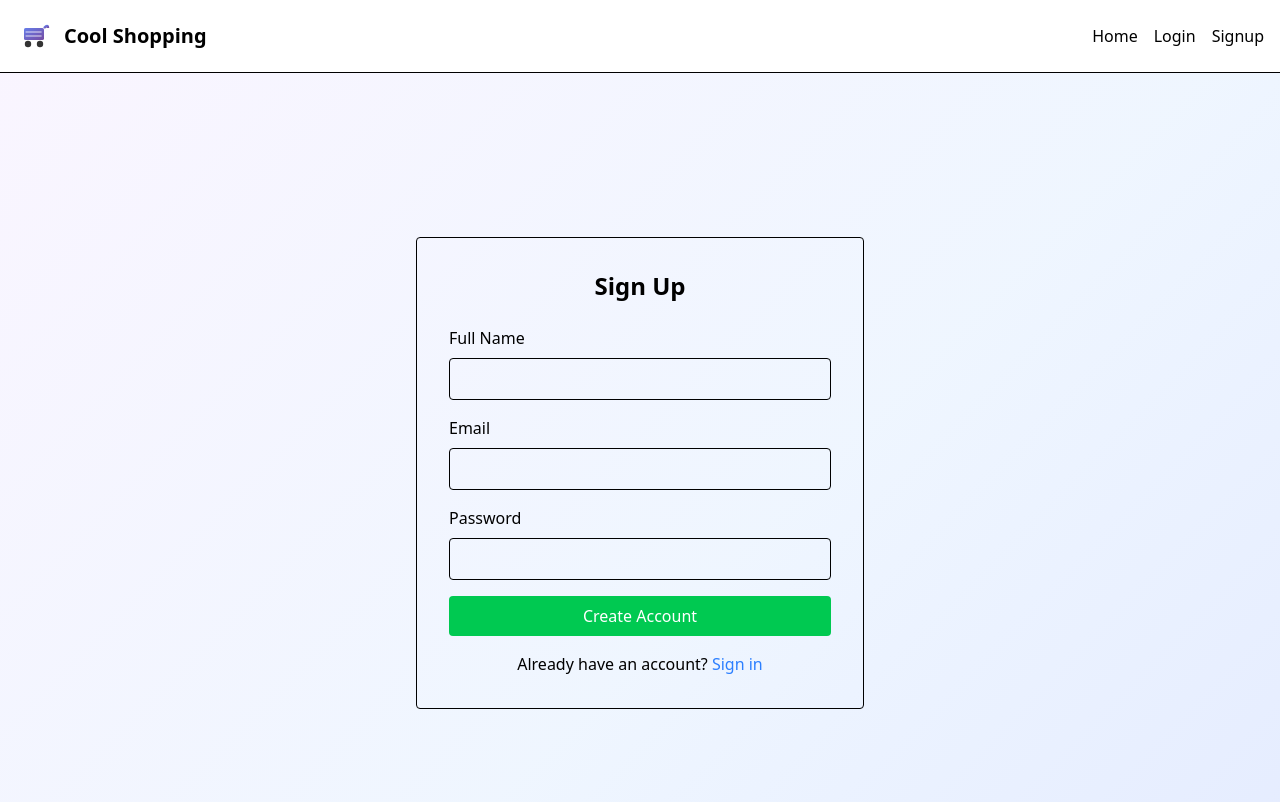
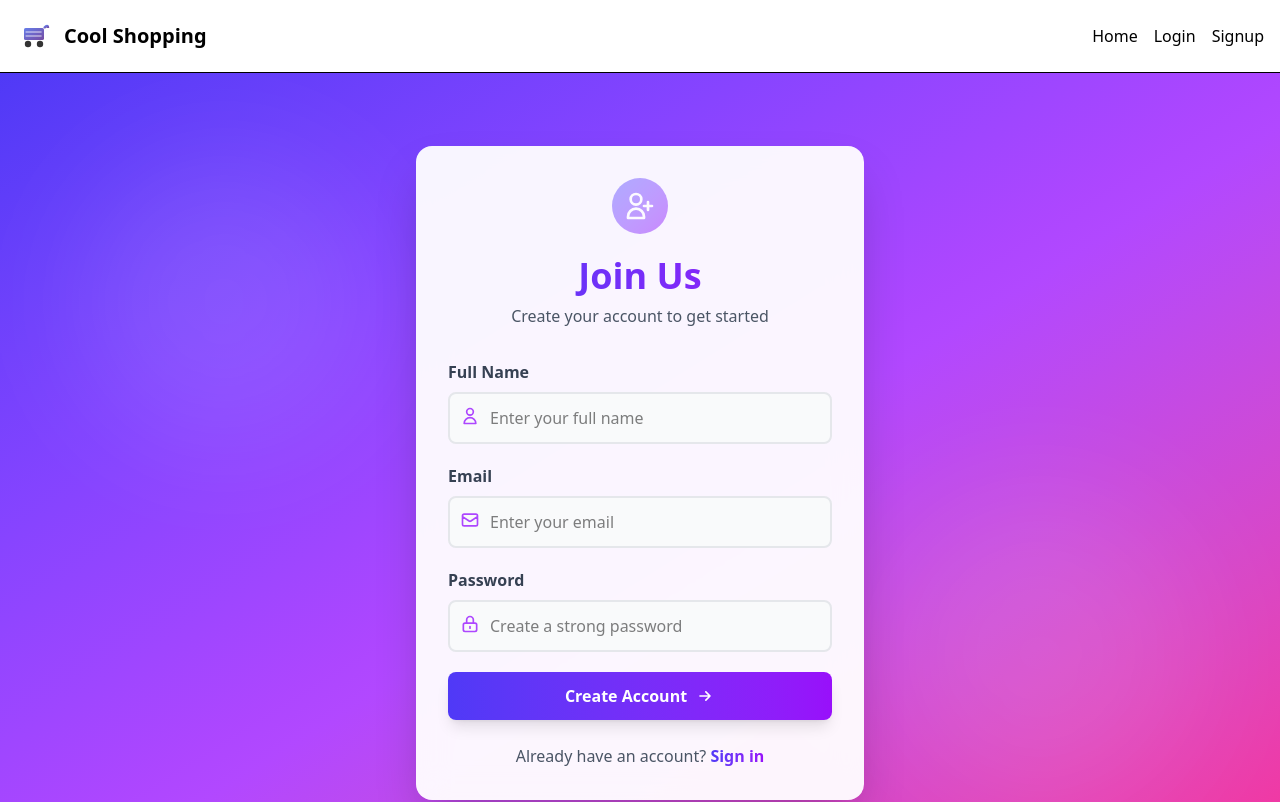
Before and after one commit to msajath/GUI-Project, a Vue app: page /signup in a window 1280 px wide. Shown: the top 802 px of the page. Built offline with nearby package versions, Linux system fonts and the light colour scheme.

Commit message:
add some features to the signup page

```diff
--- a/SignupView.vue
+++ b/SignupView.vue
@@ -1,51 +1,111 @@
 <template>
-  <div class="min-h-screen flex items-center justify-center">
-    <div class="w-full max-w-md p-8 border rounded">
-      <h1 class="text-2xl font-bold mb-6 text-center">Sign Up</h1>
+  <div class="min-h-screen bg-gradient-to-br from-indigo-600 via-purple-500 to-pink-500 flex items-center justify-center p-4 relative overflow-hidden">
+    <!-- Animated background elements -->
+    <div class="absolute top-20 left-20 w-72 h-72 bg-white/10 rounded-full blur-3xl animate-float"></div>
+    <div class="absolute bottom-20 right-20 w-80 h-80 bg-white/10 rounded-full blur-3xl animate-float" style="animation-delay: 2s;"></div>
 
-      <form @submit.prevent="handleSignup" class="space-y-4">
-        <div>
-          <label class="block mb-2">Full Name</label>
+    <div class="w-full max-w-md relative z-10">
+      <div class="bg-white/95 backdrop-blur-lg p-8 rounded-2xl shadow-2xl transform transition-all duration-500 hover:shadow-3xl hover:scale-105">
+        <div class="text-center mb-8">
+          <div class="inline-block p-3 bg-gradient-to-br from-indigo-500 to-purple-600 rounded-full mb-4 animate-pulse">
+            <svg class="w-8 h-8 text-white" fill="none" stroke="currentColor" viewBox="0 0 24 24">
+              <path stroke-linecap="round" stroke-linejoin="round" stroke-width="2" d="M18 9v3m0 0v3m0-3h3m-3 0h-3m-2-5a4 4 0 11-8 0 4 4 0 018 0zM3 20a6 6 0 0112 0v1H3v-1z"></path>
+            </svg>
+          </div>
+          <h1 class="text-4xl font-bold bg-gradient-to-r from-indigo-600 to-purple-600 bg-clip-text text-transparent mb-2">
+            Join Us
+          </h1>
+          <p class="text-gray-600">Create your account to get started</p>
+        </div>
+
+        <form @submit.prevent="handleSignup" class="space-y-5">
+          <div class="relative group">
+            <label class="block mb-2 font-semibold text-gray-700">Full Name</label>
+            <div class="relative">
+              <svg class="absolute left-3 top-3.5 w-5 h-5 text-purple-500" fill="none" stroke="currentColor" viewBox="0 0 24 24">
+                <path stroke-linecap="round" stroke-linejoin="round" stroke-width="2" d="M16 7a4 4 0 11-8 0 4 4 0 018 0zM12 14a7 7 0 00-7 7h14a7 7 0 00-7-7z"></path>
+              </svg>
               <input
                 v-model="fullName"
                 type="text"
-            class="w-full p-2 border rounded"
+                class="w-full pl-10 pr-4 py-3 border-2 border-gray-200 rounded-lg focus:border-purple-500 focus:outline-none transition-all duration-300 hover:border-purple-300 bg-gray-50 focus:bg-white"
+                placeholder="Enter your full name"
                 required
               />
             </div>
+          </div>
 
-        <div>
-          <label class="block mb-2">Email</label>
+          <div class="relative group">
+            <label class="block mb-2 font-semibold text-gray-700">Email</label>
+            <div class="relative">
+              <svg class="absolute left-3 top-3.5 w-5 h-5 text-purple-500" fill="none" stroke="currentColor" viewBox="0 0 24 24">
+                <path stroke-linecap="round" stroke-linejoin="round" stroke-width="2" d="M3 8l7.89 5.26a2 2 0 002.22 0L21 8M5 19h14a2 2 0 002-2V7a2 2 0 00-2-2H5a2 2 0 00-2 2v10a2 2 0 002 2z"></path>
+              </svg>
               <input
                 v-model="email"
                 type="email"
-            class="w-full p-2 border rounded"
+                class="w-full pl-10 pr-4 py-3 border-2 border-gray-200 rounded-lg focus:border-purple-500 focus:outline-none transition-all duration-300 hover:border-purple-300 bg-gray-50 focus:bg-white"
+                placeholder="Enter your email"
                 required
               />
             </div>
+          </div>
 
-        <div>
-          <label class="block mb-2">Password</label>
+          <div class="relative group">
+            <label class="block mb-2 font-semibold text-gray-700">Password</label>
+            <div class="relative">
+              <svg class="absolute left-3 top-3.5 w-5 h-5 text-purple-500" fill="none" stroke="currentColor" viewBox="0 0 24 24">
+                <path stroke-linecap="round" stroke-linejoin="round" stroke-width="2" d="M12 15v2m-6 4h12a2 2 0 002-2v-6a2 2 0 00-2-2H6a2 2 0 00-2 2v6a2 2 0 002 2zm10-10V7a4 4 0 00-8 0v4h8z"></path>
+              </svg>
               <input
                 v-model="password"
                 type="password"
-            class="w-full p-2 border rounded"
+                class="w-full pl-10 pr-4 py-3 border-2 border-gray-200 rounded-lg focus:border-purple-500 focus:outline-none transition-all duration-300 hover:border-purple-300 bg-gray-50 focus:bg-white"
+                placeholder="Create a strong password"
                 required
               />
             </div>
+          </div>
 
-        <button type="submit" class="w-full bg-green-500 text-white py-2 rounded">
-          Create Account
+          <button
+            type="submit"
+            class="w-full bg-gradient-to-r from-indigo-600 to-purple-600 hover:from-indigo-700 hover:to-purple-700 text-white font-bold py-3 rounded-lg transition-all duration-300 transform hover:scale-105 active:scale-95 shadow-lg hover:shadow-xl flex items-center justify-center gap-2 group"
+          >
+            <span>Create Account</span>
+            <svg class="w-5 h-5 transform group-hover:translate-x-1 transition-transform" fill="none" stroke="currentColor" viewBox="0 0 24 24">
+              <path stroke-linecap="round" stroke-linejoin="round" stroke-width="2" d="M13 7l5 5m0 0l-5 5m5-5H6"></path>
+            </svg>
           </button>
         </form>
 
-      <p class="text-center mt-4">
+        <p class="text-center mt-6 text-gray-600">
           Already have an account?
-        <router-link to="/login" class="text-blue-500">Sign in</router-link>
+          <router-link
+            to="/login"
+            class="font-bold bg-gradient-to-r from-indigo-600 to-purple-600 bg-clip-text text-transparent hover:underline transition-all"
+          >
+            Sign in
+          </router-link>
         </p>
       </div>
     </div>
+  </div>
 </template>
+
+<style scoped>
+@keyframes float {
+  0%, 100% {
+    transform: translateY(0px);
+  }
+  50% {
+    transform: translateY(20px);
+  }
+}
+
+.animate-float {
+  animation: float 6s ease-in-out infinite;
+}
+</style>
 
 <script setup lang="ts">
 import { ref } from 'vue'
```
Lines whose indentation alone changed are shown as unchanged.
